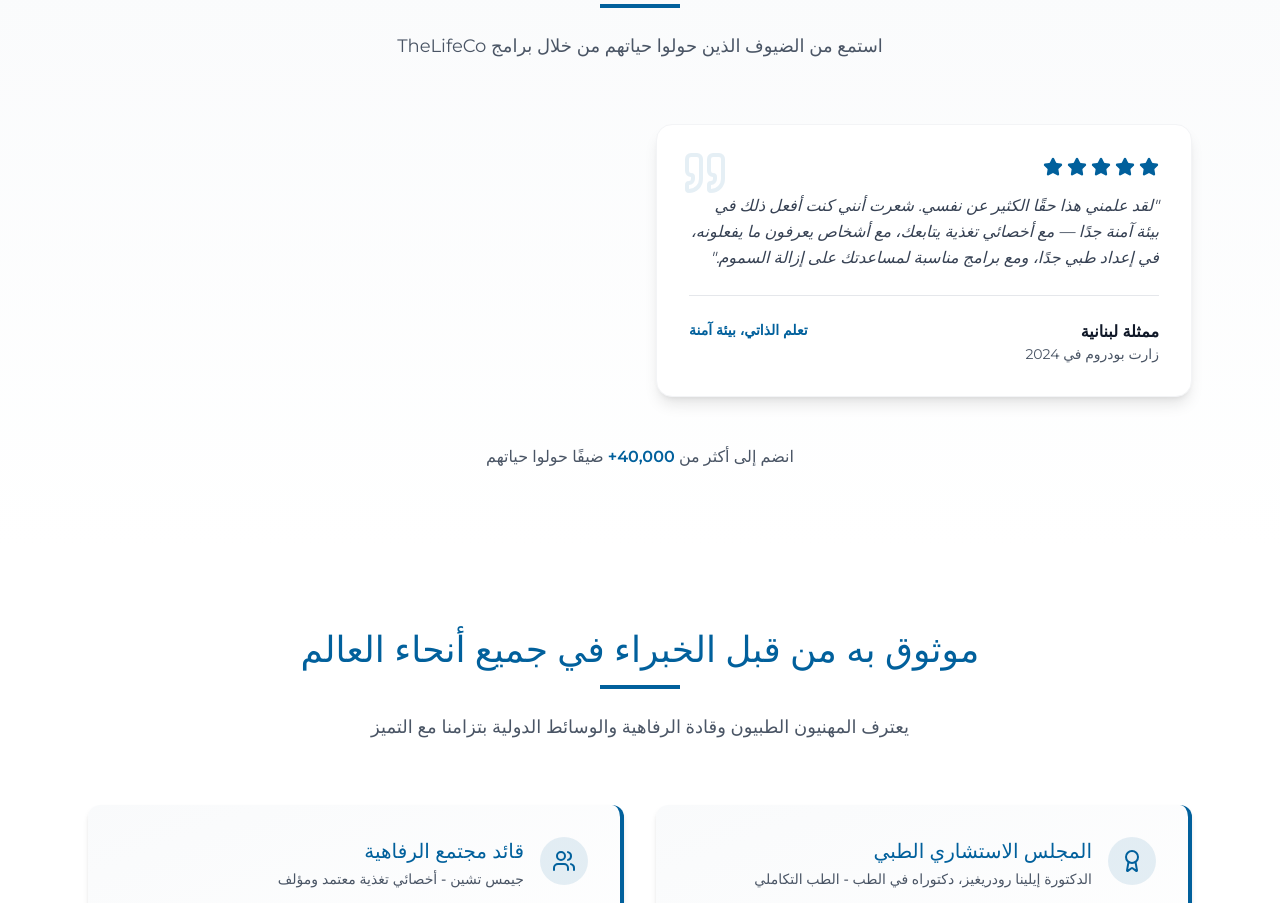
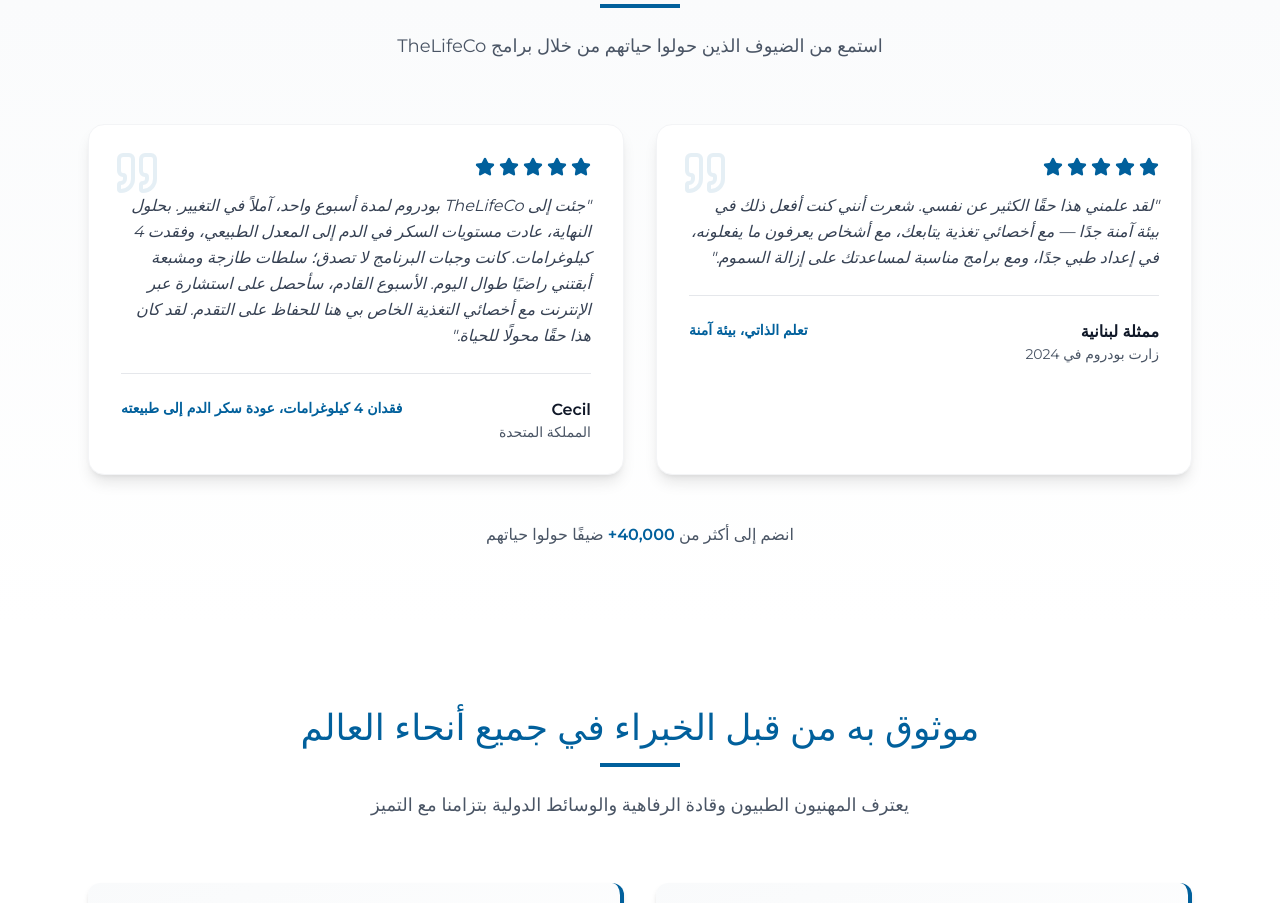
Before and after one commit to digital-how/the-life-co-landing-page, a Next.js app: page /ar/bodrum in a window 1280 px wide. Shown: the part 9540-10443 px from the top of the page. Built offline with nearby package versions, Linux system fonts and the light colour scheme.

Commit message:
Add second testimonial (Cecil) to Arabic Testimonials section

```diff
--- a/components/version1-components/Testimonials-ar.tsx
+++ b/components/version1-components/Testimonials-ar.tsx
@@ -9,6 +9,14 @@ export function TestimonialsAR() {
       rating: 5,
       quote: "لقد علمني هذا حقًا الكثير عن نفسي. شعرت أنني كنت أفعل ذلك في بيئة آمنة جدًا — مع أخصائي تغذية يتابعك، مع أشخاص يعرفون ما يفعلونه، في إعداد طبي جدًا، ومع برامج مناسبة لمساعدتك على إزالة السموم.",
       result: "تعلم الذاتي، بيئة آمنة"
+    },
+    {
+      name: "Cecil",
+      location: "المملكة المتحدة",
+      program: "",
+      rating: 5,
+      quote: "جئت إلى TheLifeCo بودروم لمدة أسبوع واحد، آملاً في التغيير. بحلول النهاية، عادت مستويات السكر في الدم إلى المعدل الطبيعي، وفقدت 4 كيلوغرامات. كانت وجبات البرنامج لا تصدق؛ سلطات طازجة ومشبعة أبقتني راضيًا طوال اليوم. الأسبوع القادم، سأحصل على استشارة عبر الإنترنت مع أخصائي التغذية الخاص بي هنا للحفاظ على التقدم. لقد كان هذا حقًا محولًا للحياة.",
+      result: "فقدان 4 كيلوغرامات، عودة سكر الدم إلى طبيعته"
     }
   ];
 
```
